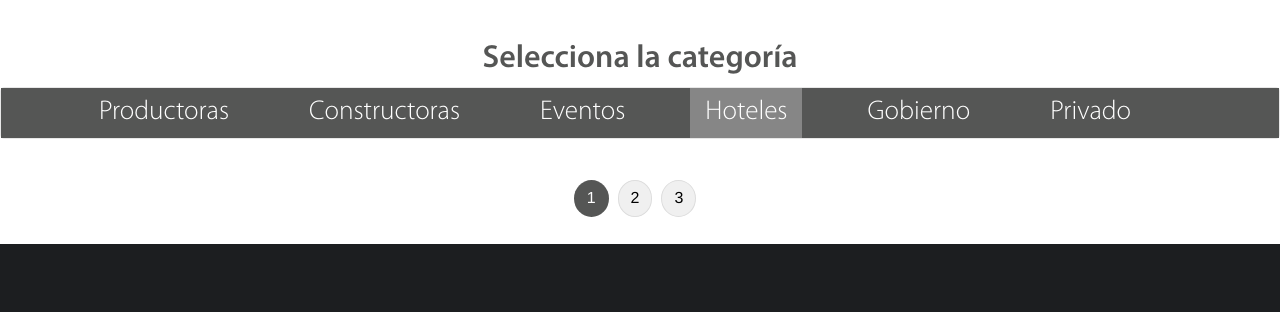
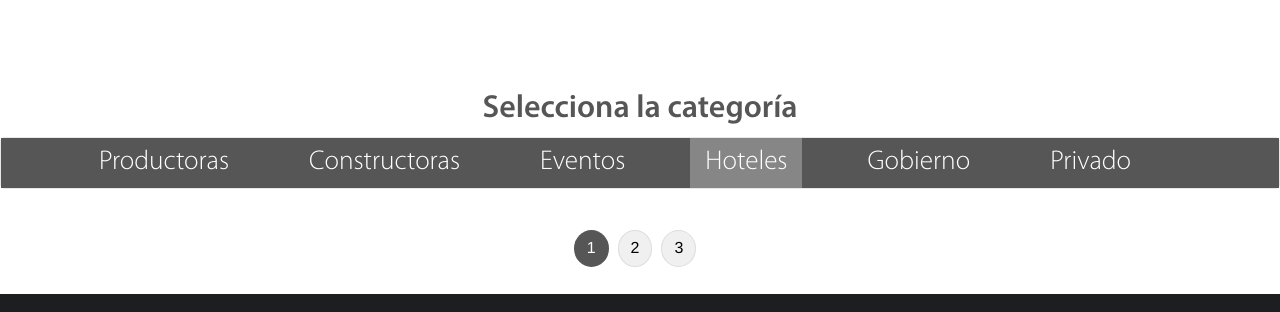
Before and after one commit to jenpoole/aerial, a plain HTML site: page portafolio.html in a window 1280 px wide. Shown: the part 453-765 px from the top of the page. Drawn offline with nearby package versions, Linux system fonts and the light colour scheme.

Commit message:
portfolio page styling updates

```diff
--- a/css/custom.css
+++ b/css/custom.css
@@ -427,6 +427,10 @@ body {
  background-color: #f0f0f0;
 }
 
+.category-select {
+    margin-top: 70px;
+}
+
 .gallery-select {
     text-align: center;
     background-color: #555655;
--- a/portafolio.html
+++ b/portafolio.html
@@ -62,7 +62,7 @@
 
      <div class="row">
         <div class="container">
-            <h3>Selecciona la categoría</h3>
+            <h3 class="category-select">Selecciona la categoría</h3>
         </div>
     </div>
 
```
